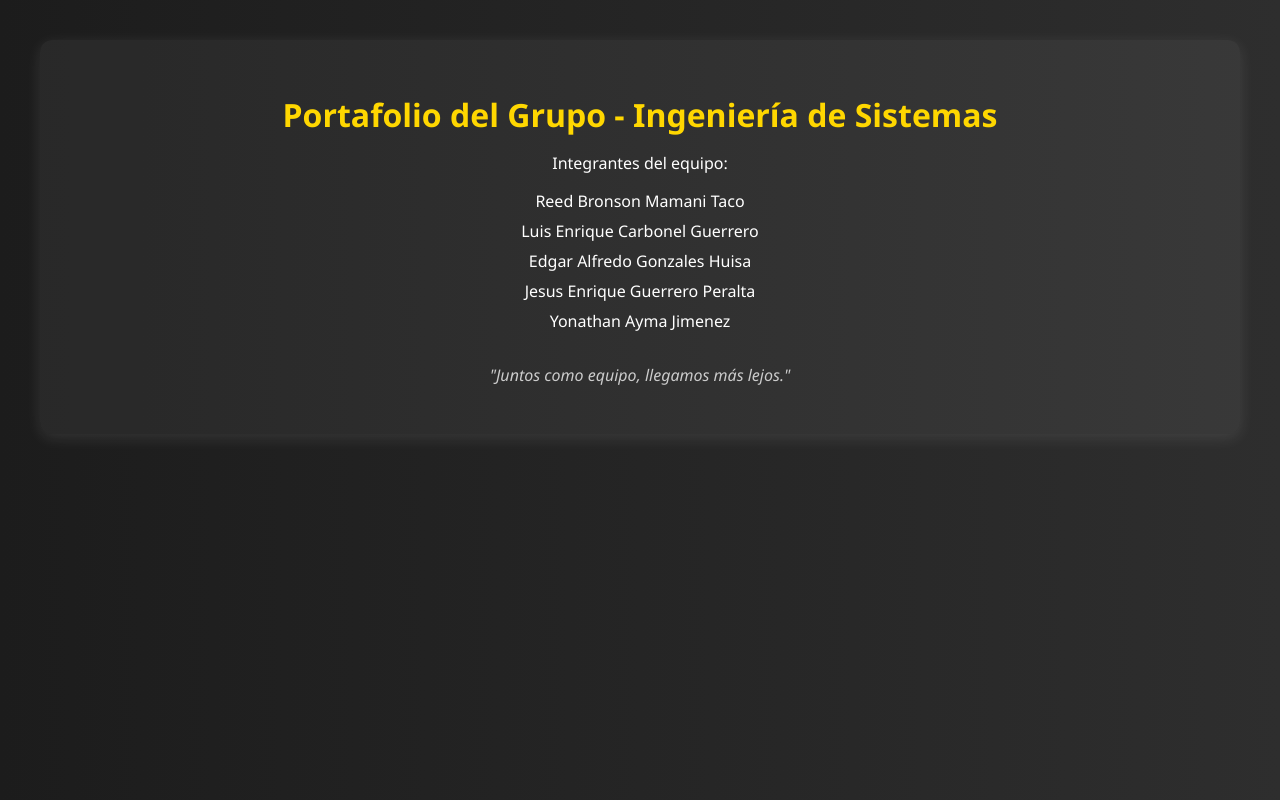
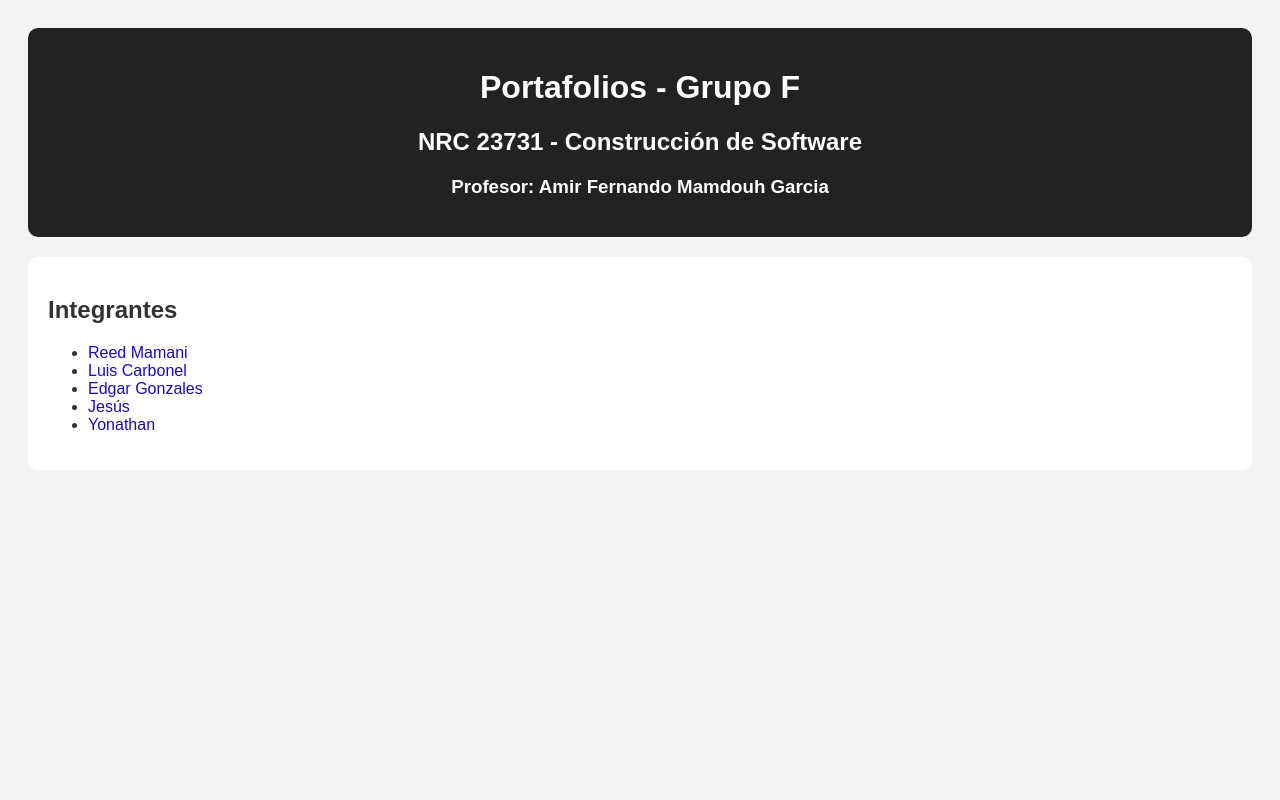
Before and after one commit to ReedMamani/Portada-Grupal, a plain HTML site: page index.html in a window 1280 px wide. Drawn offline with Linux system fonts and the light colour scheme.

Commit message:
Add files via upload

```diff
--- a/index.html
+++ b/index.html
@@ -1,23 +1,27 @@
+
 <!DOCTYPE html>
 <html lang="es">
 <head>
     <meta charset="UTF-8">
     <meta name="viewport" content="width=device-width, initial-scale=1.0">
-    <title>Portada Grupal</title>
+    <title>Portafolios Grupo F</title>
     <link rel="stylesheet" href="style.css">
 </head>
 <body>
     <header>
-        <h1>Portafolio del Grupo - Ingeniería de Sistemas</h1>
-        <p>Integrantes del equipo:</p>
+        <h1>Portafolios - Grupo F</h1>
+        <h2>NRC 23731 - Construcción de Software</h2>
+        <h3>Profesor: Amir Fernando Mamdouh Garcia</h3>
+    </header>
+    <section class="integrantes">
+        <h2>Integrantes</h2>
         <ul>
-            <li><a href="https://reedmamani.github.io/Mi-Portafolio/" target="_blank">Reed Bronson Mamani Taco</a></li>
-            <li><a href="https://github.com/Luis-Carbonel" target="_blank">Luis Enrique Carbonel Guerrero</a></li>
-            <li><a href="https://github.com/EdgarGon1407" target="_blank">Edgar Alfredo Gonzales Huisa</a></li>
-            <li><a href="https://github.com/Jesus0184" target="_blank"> Jesus Enrique Guerrero Peralta </a></li>
-            <li><a href="https://github.com/YonathanAJ" target="_blank"> Yonathan Ayma Jimenez</a></li>
+            <li><a href="https://reedmamani.github.io/Mi-Portafolio/" target="_blank">Reed Mamani</a></li>
+            <li><a href="https://github.com/Luis-Carbonel" target="_blank">Luis Carbonel</a></li>
+            <li><a href="https://github.com/EdgarGon1407" target="_blank">Edgar Gonzales</a></li>
+            <li><a href="https://github.com/Jesus0184" target="_blank">Jesús</a></li>
+            <li><a href="https://github.com/YonathanAJ" target="_blank">Yonathan</a></li>
         </ul>
-        <p class="frase">"Juntos como equipo, llegamos más lejos."</p>
-    </header>
+    </section>
 </body>
 </html>
--- a/style.css
+++ b/style.css
@@ -1,36 +1,31 @@
+
 body {
-    font-family: 'Segoe UI', Tahoma, Geneva, Verdana, sans-serif;
-    background: linear-gradient(to right, #1c1c1c, #2e2e2e);
-    color: white;
+    font-family: Arial, sans-serif;
+    background-color: #f4f4f4;
+    color: #333;
+    padding: 20px;
+}
+
+header {
+    background-color: #222;
+    color: #fff;
+    padding: 20px;
+    border-radius: 10px;
+    margin-bottom: 20px;
     text-align: center;
-    padding: 2rem;
 }
-header {
-    background-color: rgba(255, 255, 255, 0.05);
-    border-radius: 12px;
-    padding: 2rem;
-    box-shadow: 0 4px 15px rgba(255, 255, 255, 0.1);
+
+.integrantes {
+    background-color: #fff;
+    padding: 20px;
+    border-radius: 10px;
 }
-h1 {
-    color: gold;
-    margin-bottom: 1rem;
-}
-ul {
-    list-style: none;
-    padding: 0;
-}
-li {
-    margin: 0.5rem 0;
-}
+
 a {
-    color: white;
+    color: #1a0dab;
     text-decoration: none;
 }
+
 a:hover {
-    color: gold;
+    text-decoration: underline;
 }
-.frase {
-    font-style: italic;
-    margin-top: 2rem;
-    color: #ccc;
-}
```
